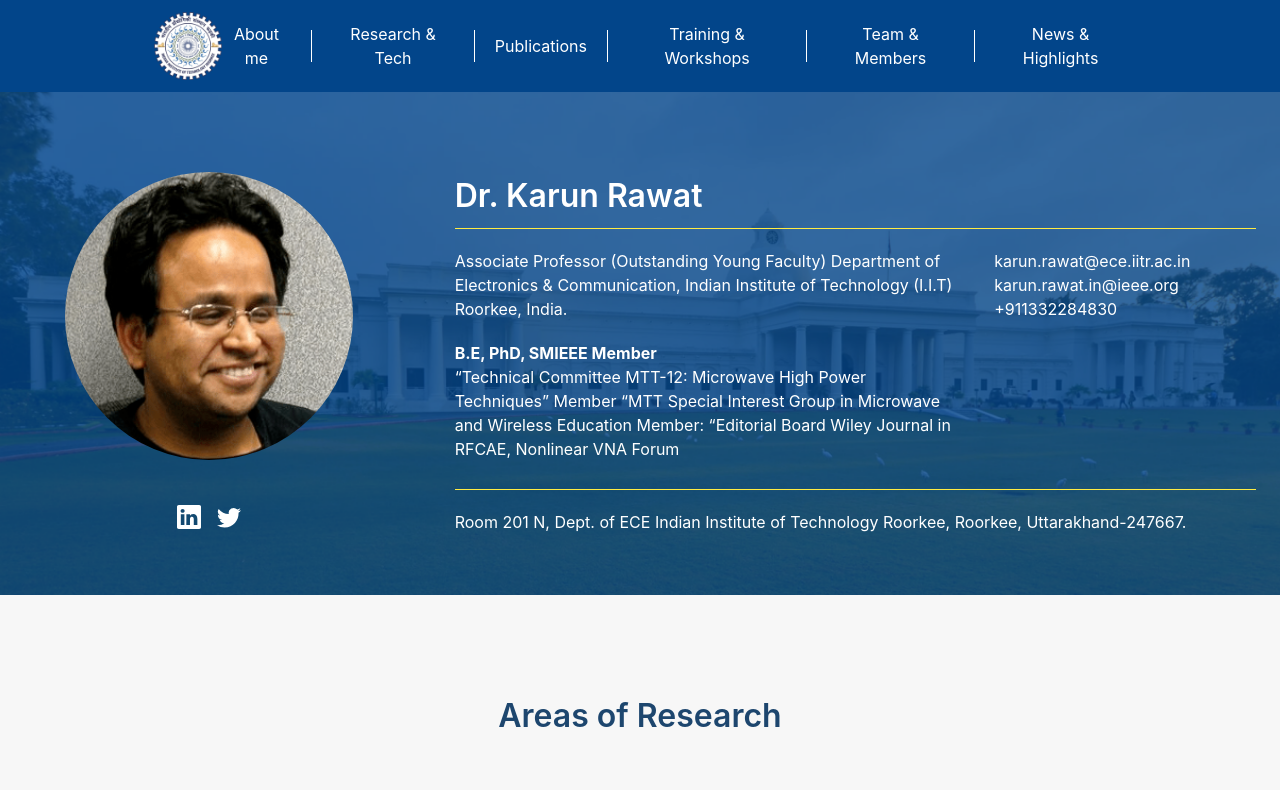
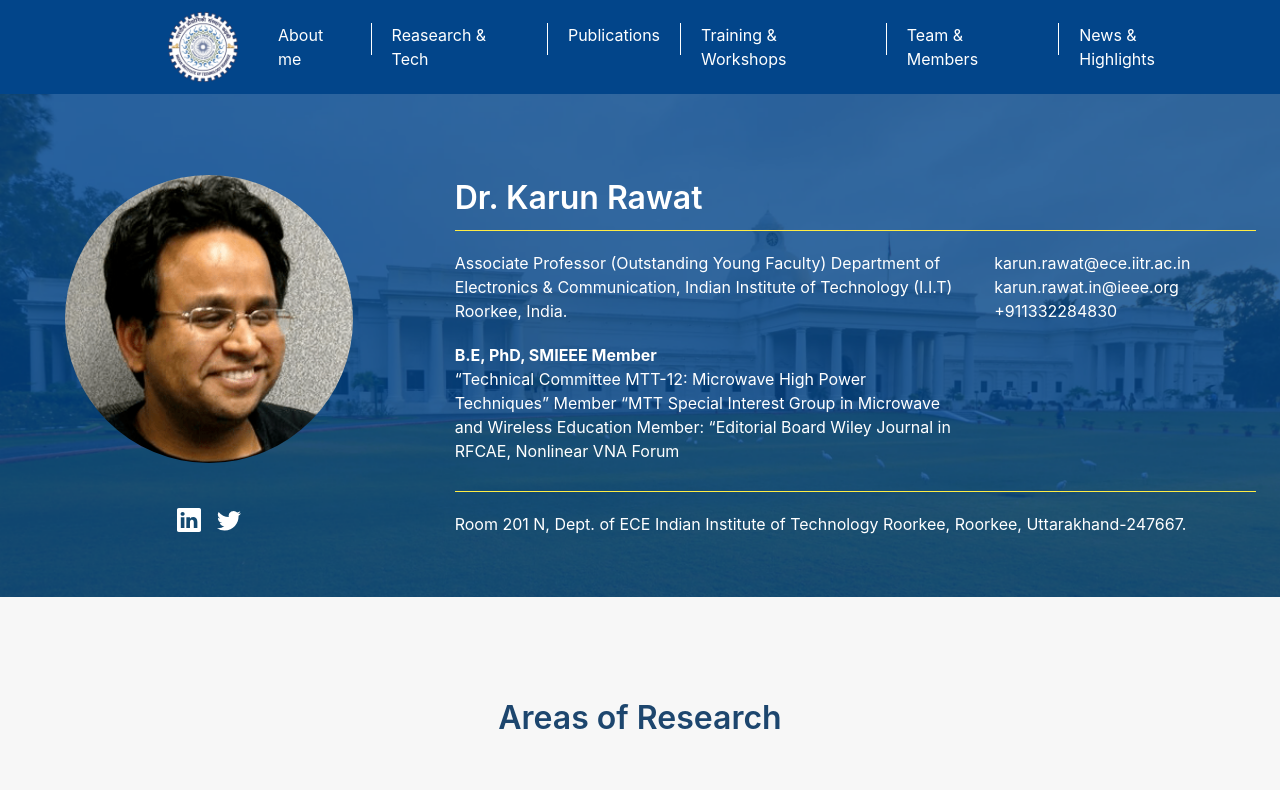
Before and after one commit to PraveshChamoli999/karun-rawat-portfolio, a React (Create React App) app: page / in a window 1280 px wide. Shown: the top 790 px of the page. Built offline with nearby package versions, Linux system fonts and the light colour scheme.

Commit message:
responsive header

```diff
--- a/src/components/Header.js
+++ b/src/components/Header.js
@@ -1,56 +1,177 @@
 import React from "react";
-import { Link } from "react-router-dom";
+import { useState } from "react";
+import { Link, NavLink } from "react-router-dom";
 
 const Header = () => {
+  const [isOpen, setIsOpen] = useState(false);
+  const [isDropDownOpen, setIsDropDownOpen] = useState(false);
+  const [isRFPowerAmp, setIsRFPowerAmp] = useState(false);
+  const [isRFPassive, setIsRFPassive] = useState(false);
+
+  const handleClick = () => {
+    setIsOpen(!isOpen);
+  };
   return (
-    <div className="py-3 px-[12%] flex justify-between bg-[#02458A] text-white">
-      <Link to="/">
-        <div className="logo ">
-          <img src={require("../assets/iitrLogo.png")} width={70}></img>
+    // <div className="py-3 px-[12%] flex justify-between bg-[#02458A] text-white">
+    //   <Link to="/">
+    //     <div className="logo ">
+    //       <img src={require("../assets/iitrLogo.png")} width={70}></img>
+    //     </div>
+    //   </Link>
+    //   <ul className="items_container flex gap-5 justify-around items-center m-0 p-0">
+    //     {/* <li className=" h-16 flex justify-center items-center text-center">
+    //       Home
+    //     </li>
+    //     <div className="h-8 w-[1px] bg-white"></div> */}{" "}
+    //     <Link to="/about-me">
+    //       <li className=" h-16 flex justify-center items-center text-center hover:text-[#DCDCDC] cursor-pointer">
+    //         About me
+    //       </li>
+    //     </Link>
+    //     <div className="h-8 w-[1px] bg-white"></div>
+    //     <Link to="/research-technology">
+    //       <li className=" h-16 flex justify-center items-center text-center hover:text-[#DCDCDC] cursor-pointer">
+    //         Research & Tech
+    //       </li>
+    //     </Link>
+    //     <div className="h-8 w-[1px] bg-white"></div>
+    //     <Link to="/publications">
+    //       <li className=" h-16 flex justify-center items-center text-center hover:text-[#DCDCDC] cursor-pointer">
+    //         Publications
+    //       </li>
+    //     </Link>
+    //     <div className="h-8 w-[1px] bg-white"></div>
+    //     <Link to="/training-workshops">
+    //       <li className=" h-16 flex justify-center items-center text-center hover:text-[#DCDCDC] cursor-pointer">
+    //         Training & Workshops
+    //       </li>
+    //     </Link>
+    //     <div className="h-8 w-[1px] bg-white"></div>
+    //     <Link to="/team-members">
+    //       <li className=" h-16 flex justify-center items-center text-center hover:text-[#DCDCDC] cursor-pointer">
+    //         Team & Members
+    //       </li>
+    //     </Link>
+    //     <div className="h-8 w-[1px] bg-white"></div>
+    //     <Link to="/news-highlights">
+    //       <li className=" h-16 flex justify-center items-center text-center hover:text-[#DCDCDC] cursor-pointer">
+    //         News & Highlights
+    //       </li>
+    //     </Link>
+    //   </ul>
+    //   <div></div>
+    // </div>
+    <div
+      onMouseLeave={() => setIsDropDownOpen(false)}
+      className="bg-[#02458A] text-white  "
+    >
+      <nav className="relative   ">
+        <div className="container py-3 px-6 mx-auto lg:flex lg:justify-between lg:items-center">
+          <div className="flex items-center justify-between">
+            <NavLink to="/" className="lg:pl-36">
+              <img
+                className="w-auto lg:min-w-[70px]  h-16 sm:h-[70px] sm:w-auto "
+                src={require("../assets/iitrLogo.png")}
+                alt="linear-amptec-logo"
+              />
+            </NavLink>
+
+            <div className="flex lg:hidden">
+              <button
+                onClick={() => handleClick()}
+                type="button"
+                className="text-white focus:outline-none duration-300  "
+                aria-label="toggle menu"
+              >
+                {isOpen ? (
+                  <svg
+                    xmlns="http://www.w3.org/2000/svg"
+                    className="w-6 h-6"
+                    fill="none"
+                    viewBox="0 0 24 24"
+                    stroke="currentColor"
+                    stroke-width="2"
+                  >
+                    <path
+                      stroke-linecap="round"
+                      stroke-linejoin="round"
+                      d="M6 18L18 6M6 6l12 12"
+                    />
+                  </svg>
+                ) : (
+                  <svg
+                    xmlns="http://www.w3.org/2000/svg"
+                    className="w-6 h-6"
+                    fill="none"
+                    viewBox="0 0 24 24"
+                    stroke="currentColor"
+                    stroke-width="2"
+                  >
+                    <path
+                      stroke-linecap="round"
+                      stroke-linejoin="round"
+                      d="M4 8h16M4 16h16"
+                    />
+                  </svg>
+                )}
+              </button>
+            </div>
+          </div>
+
+          <div
+            className={` absolute inset-x-0 z-20 w-full px-6 py-4 transition-all duration-300 ease-in-out  bg-[#02458A]  lg:mt-0 lg:p-0 lg:top-0 lg:relative lg:bg-transparent lg:w-auto lg:opacity-100 lg:translate-x-0 lg:flex lg:items-center ${
+              isOpen
+                ? " translate-x-0 opacity-100 "
+                : "opacity-0 -translate-x-full"
+            }`}
+          >
+            <div className="flex flex-col lg:flex-row lg:mx-6 gap-4 lg:gap-1">
+              <NavLink
+                className="my-2   transition-colors duration-300 transform  hover:text-[#DCDCDC]  md:mx-4 md:my-0"
+                to="/about-me"
+              >
+                About me
+              </NavLink>
+              <div className="h-8 w-[1px] hidden lg:block bg-white"></div>
+              <NavLink
+                className="my-2   transition-colors duration-300 transform  hover:text-[#DCDCDC]  md:mx-4 md:my-0"
+                to="/research-technology"
+              >
+                Reasearch & Tech
+              </NavLink>
+              <div className="h-8 w-[1px] hidden lg:block bg-white"></div>
+
+              <NavLink
+                className="my-2  -z-1 transition-colors duration-300 transform  hover:text-[#DCDCDC]  md:mx-4 md:my-0"
+                to="/publications"
+              >
+                Publications
+              </NavLink>
+              <div className="h-8 w-[1px] hidden lg:block bg-white"></div>
+              <NavLink
+                className="my-2  transition-colors duration-300 transform  hover:text-[#DCDCDC]  md:mx-4 md:my-0"
+                to="/training-workshops"
+              >
+                Training & Workshops
+              </NavLink>
+              <div className="h-8 w-[1px] hidden lg:block bg-white"></div>
+              <NavLink
+                className="my-2  transition-colors duration-300 transform  hover:text-[#DCDCDC]  md:mx-4 md:my-0"
+                to="/team-members"
+              >
+                Team & Members
+              </NavLink>
+              <div className="h-8 w-[1px] hidden lg:block bg-white"></div>
+              <NavLink
+                className="my-2  transition-colors duration-300 transform  hover:text-[#DCDCDC]  md:mx-4 md:my-0"
+                to="/news-highlights"
+              >
+                News & Highlights
+              </NavLink>
+            </div>
+          </div>
         </div>
-      </Link>
-      <ul className="items_container flex gap-5 justify-around items-center m-0 p-0">
-        {/* <li className=" h-16 flex justify-center items-center text-center">
-          Home
-        </li>
-        <div className="h-8 w-[1px] bg-white"></div> */}{" "}
-        <Link to="/about-me">
-          <li className=" h-16 flex justify-center items-center text-center hover:text-[#DCDCDC] cursor-pointer">
-            About me
-          </li>
-        </Link>
-        <div className="h-8 w-[1px] bg-white"></div>
-        <Link to="/research-technology">
-          <li className=" h-16 flex justify-center items-center text-center hover:text-[#DCDCDC] cursor-pointer">
-            Research & Tech
-          </li>
-        </Link>
-        <div className="h-8 w-[1px] bg-white"></div>
-        <Link to="/publications">
-          <li className=" h-16 flex justify-center items-center text-center hover:text-[#DCDCDC] cursor-pointer">
-            Publications
-          </li>
-        </Link>
-        <div className="h-8 w-[1px] bg-white"></div>
-        <Link to="/training-workshops">
-          <li className=" h-16 flex justify-center items-center text-center hover:text-[#DCDCDC] cursor-pointer">
-            Training & Workshops
-          </li>
-        </Link>
-        <div className="h-8 w-[1px] bg-white"></div>
-        <Link to="/team-members">
-          <li className=" h-16 flex justify-center items-center text-center hover:text-[#DCDCDC] cursor-pointer">
-            Team & Members
-          </li>
-        </Link>
-        <div className="h-8 w-[1px] bg-white"></div>
-        <Link to="/news-highlights">
-          <li className=" h-16 flex justify-center items-center text-center hover:text-[#DCDCDC] cursor-pointer">
-            News & Highlights
-          </li>
-        </Link>
-      </ul>
-      <div></div>
+      </nav>
     </div>
   );
 };
```
